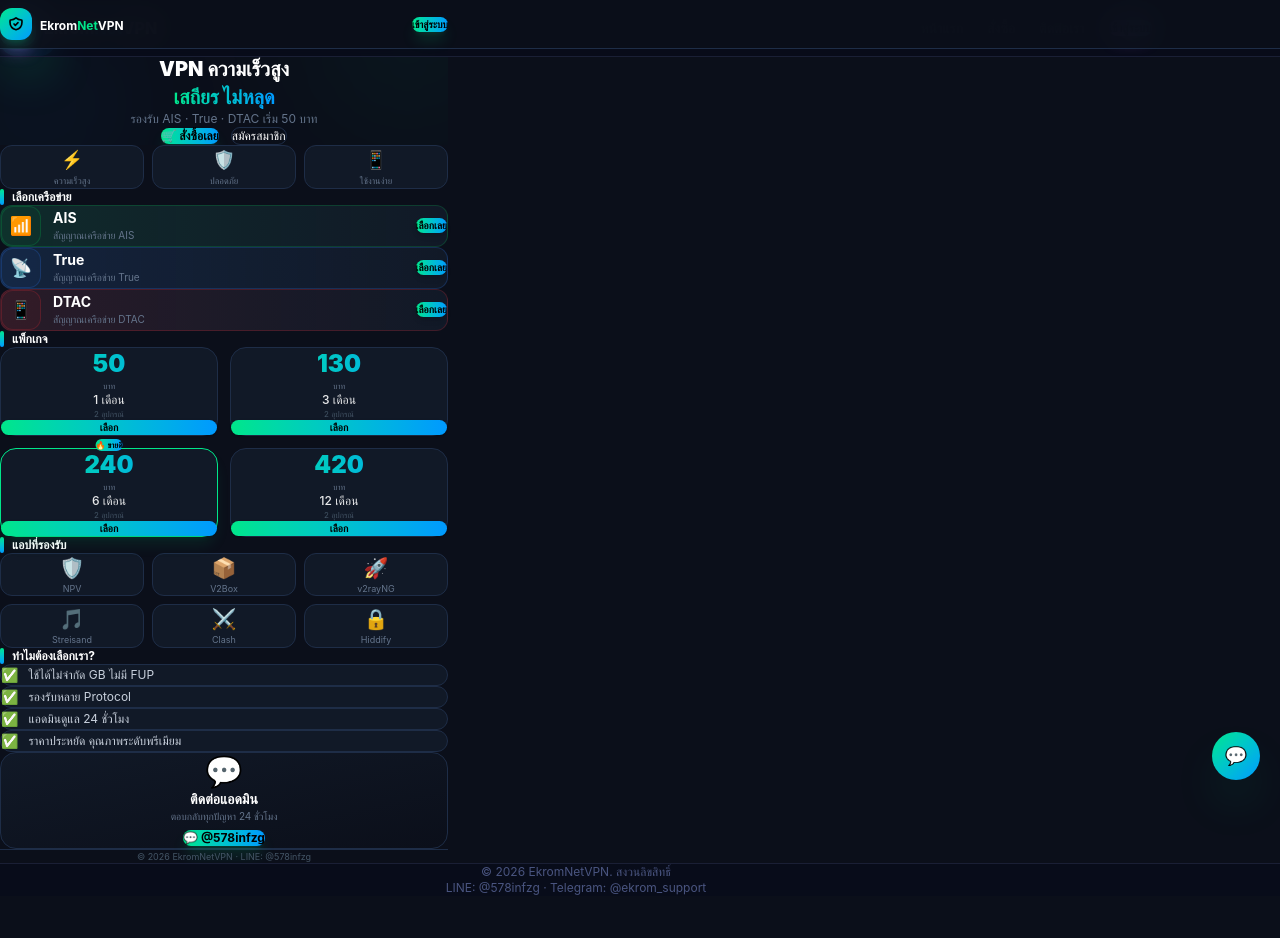
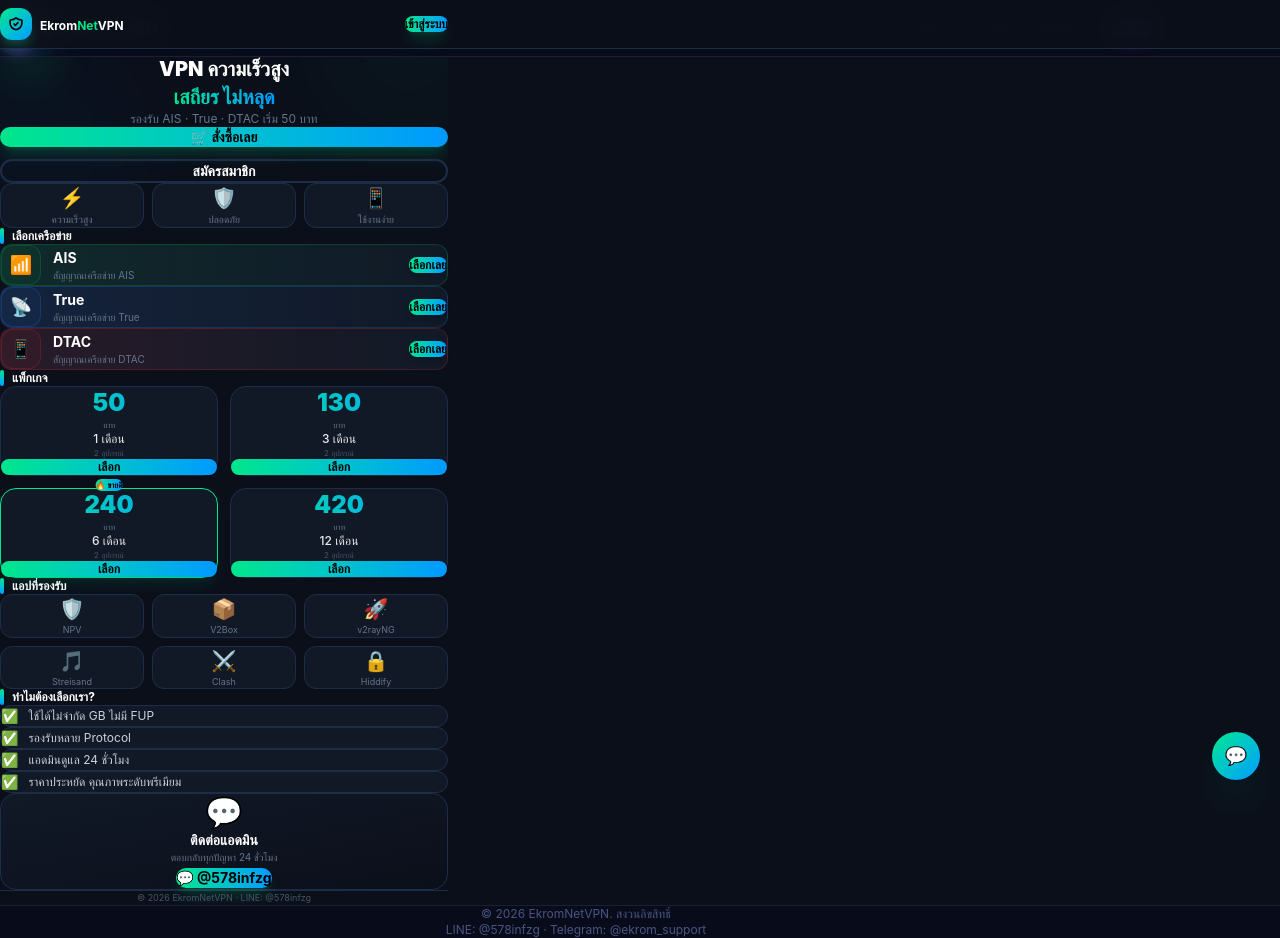
Before and after one commit to EkromSSH/Web, a Next.js app: page /Web/ in a window 1280 px wide. Before the commit the page ends 896 px from the top, so only its background shows below. Built offline with nearby package versions, Linux system fonts and the light colour scheme.

Commit message:
Bigger buttons - rounded-xl + gradient

```diff
--- a/src/app/login/page.tsx
+++ b/src/app/login/page.tsx
@@ -18,7 +18,7 @@
               <input type={show ? "text" : "password"} className="w-full px-3 py-2.5 bg-[#0b0f1a] border border-[#1e2d47] rounded-lg text-xs text-white pr-10 placeholder-[#64748b] focus:border-[#00e68a] outline-none" placeholder="รหัสผ่าน" required />
               <button type="button" onClick={() => setShow(!show)} className="absolute right-3 top-1/2 -translate-y-1/2 text-[9px] text-[#64748b]">{show ? "🙈" : "👁️"}</button>
             </div>
-            <button className="w-full py-2.5 rounded-lg bg-[#00e68a] text-black font-bold text-xs">เข้าสู่ระบบ</button>
+            <button className="w-full py-3 rounded-xl bg-gradient-to-r from-[#00e68a] to-[#0099ff] text-black font-bold text-sm shadow-lg shadow-[#00e68a]/20">เข้าสู่ระบบ</button>
           </form>
           <div className="mt-3 text-center text-[10px] text-[#64748b]">ยังไม่มีบัญชี? <Link href="/register" className="text-[#00e68a] font-semibold">สมัคร</Link></div>
         </div>
--- a/src/app/page.tsx
+++ b/src/app/page.tsx
@@ -17,7 +17,7 @@
               <span className="text-xs font-bold text-white">VPN</span>
             </div>
           </Link>
-          <Link href="/login" className="text-[10px] px-4 py-1.5 rounded-full bg-gradient-to-r from-[#00e68a] to-[#0099ff] text-black font-bold shadow-lg shadow-[#00e68a]/20">เข้าสู่ระบบ</Link>
+          <Link href="/login" className="text-xs px-5 py-2 rounded-full bg-gradient-to-r from-[#00e68a] to-[#0099ff] text-black font-bold shadow-lg shadow-[#00e68a]/20">เข้าสู่ระบบ</Link>
         </div>
       </div>
 
@@ -35,9 +35,9 @@
               <span className="bg-gradient-to-r from-[#00e68a] to-[#0099ff] bg-clip-text text-transparent">เสถียร ไม่หลุด</span>
             </h1>
             <p className="text-xs text-center text-[#64748b] mb-5">รองรับ AIS · True · DTAC เริ่ม 50 บาท</p>
-            <div className="flex items-center justify-center gap-3">
-              <Link href="/order" className="px-6 py-2.5 rounded-xl bg-gradient-to-r from-[#00e68a] to-[#0099ff] text-black font-bold text-xs shadow-lg shadow-[#00e68a]/20 transition hover:shadow-xl">🛒 สั่งซื้อเลย</Link>
-              <Link href="/register" className="px-6 py-2.5 rounded-xl border border-[#1e2d47] text-white text-xs transition hover:border-[#00e68a]/50">สมัครสมาชิก</Link>
+            <div className="flex flex-col gap-3 px-8">
+              <Link href="/order" className="w-full py-3 rounded-xl bg-gradient-to-r from-[#00e68a] to-[#0099ff] text-black font-bold text-sm text-center shadow-lg shadow-[#00e68a]/20">🛒 สั่งซื้อเลย</Link>
+              <Link href="/register" className="w-full py-3 rounded-xl border-2 border-[#1e2d47] text-white font-bold text-sm text-center">สมัครสมาชิก</Link>
             </div>
           </div>
         </div>
@@ -50,9 +50,9 @@
               { i: "🛡️", t: "ปลอดภัย" },
               { i: "📱", t: "ใช้งานง่าย" },
             ].map((f, i) => (
-              <div key={i} className="flex-1 bg-[#111927] border border-[#1e2d47] rounded-xl py-2.5 text-center">
-                <div className="text-lg mb-0.5">{f.i}</div>
-                <div className="text-[9px] text-[#64748b] font-medium">{f.t}</div>
+              <div key={i} className="flex-1 bg-[#111927] border border-[#1e2d47] rounded-xl py-3 text-center">
+                <div className="text-xl mb-1">{f.i}</div>
+                <div className="text-[10px] text-[#64748b] font-medium">{f.t}</div>
               </div>
             ))}
           </div>
@@ -76,7 +76,7 @@
                   <div className="text-sm font-bold">{n.n}</div>
                   <div className="text-[10px] text-[#64748b]">สัญญาณเครือข่าย {n.n}</div>
                 </div>
-                <Link href="/order" className="shrink-0 px-3.5 py-1.5 rounded-lg bg-gradient-to-r from-[#00e68a] to-[#0099ff] text-black font-bold text-[10px] shadow-md">เลือกเลย</Link>
+                <Link href="/order" className="shrink-0 px-5 py-2 rounded-xl bg-gradient-to-r from-[#00e68a] to-[#0099ff] text-black font-bold text-xs shadow-md">เลือกเลย</Link>
               </div>
             ))}
           </div>
@@ -101,7 +101,7 @@
                 <div className="text-[8px] text-[#64748b] mb-1">บาท</div>
                 <div className="text-xs font-medium text-white/90">{pkg.d}</div>
                 <div className="text-[8px] text-[#445566] mb-3">2 อุปกรณ์</div>
-                <Link href="/order" className="block py-1.5 rounded-xl bg-gradient-to-r from-[#00e68a] to-[#0099ff] text-black font-bold text-[10px] shadow-sm">เลือก</Link>
+                <Link href="/order" className="block py-2.5 rounded-xl bg-gradient-to-r from-[#00e68a] to-[#0099ff] text-black font-bold text-xs shadow-sm">เลือก</Link>
               </div>
             ))}
           </div>
@@ -157,7 +157,7 @@
             <div className="text-3xl mb-2">💬</div>
             <h3 className="text-sm font-bold mb-1">ติดต่อแอดมิน</h3>
             <p className="text-[10px] text-[#64748b] mb-4">ตอบกลับทุกปัญหา 24 ชั่วโมง</p>
-            <a href="https://line.me/R/ti/p/@578infzg" className="inline-flex items-center gap-2 px-5 py-2.5 rounded-xl bg-gradient-to-r from-[#00e68a] to-[#0099ff] text-black font-bold text-xs shadow-lg shadow-[#00e68a]/20">
+            <a href="https://line.me/R/ti/p/@578infzg" className="inline-flex items-center gap-2 px-6 py-3 rounded-xl bg-gradient-to-r from-[#00e68a] to-[#0099ff] text-black font-bold text-sm shadow-lg shadow-[#00e68a]/20">
               💬 @578infzg
             </a>
           </div>
--- a/src/app/register/page.tsx
+++ b/src/app/register/page.tsx
@@ -14,7 +14,7 @@
             <input type="tel" className="w-full px-3 py-2.5 mb-2.5 bg-[#0b0f1a] border border-[#1e2d47] rounded-lg text-xs text-white placeholder-[#64748b] focus:border-[#00e68a] outline-none" placeholder="เบอร์โทร" required />
             <input type="password" className="w-full px-3 py-2.5 mb-2.5 bg-[#0b0f1a] border border-[#1e2d47] rounded-lg text-xs text-white placeholder-[#64748b] focus:border-[#00e68a] outline-none" placeholder="รหัสผ่าน" required />
             <input type="password" className="w-full px-3 py-2.5 mb-4 bg-[#0b0f1a] border border-[#1e2d47] rounded-lg text-xs text-white placeholder-[#64748b] focus:border-[#00e68a] outline-none" placeholder="ยืนยันรหัสผ่าน" required />
-            <button className="w-full py-2.5 rounded-lg bg-[#00e68a] text-black font-bold text-xs">สมัครสมาชิก</button>
+            <button className="w-full py-3 rounded-xl bg-gradient-to-r from-[#00e68a] to-[#0099ff] text-black font-bold text-sm shadow-lg shadow-[#00e68a]/20">สมัครสมาชิก</button>
           </form>
           <div className="mt-3 text-center text-[10px] text-[#64748b]">มีบัญชีแล้ว? <Link href="/login" className="text-[#00e68a] font-semibold">เข้าสู่ระบบ</Link></div>
         </div>
```
